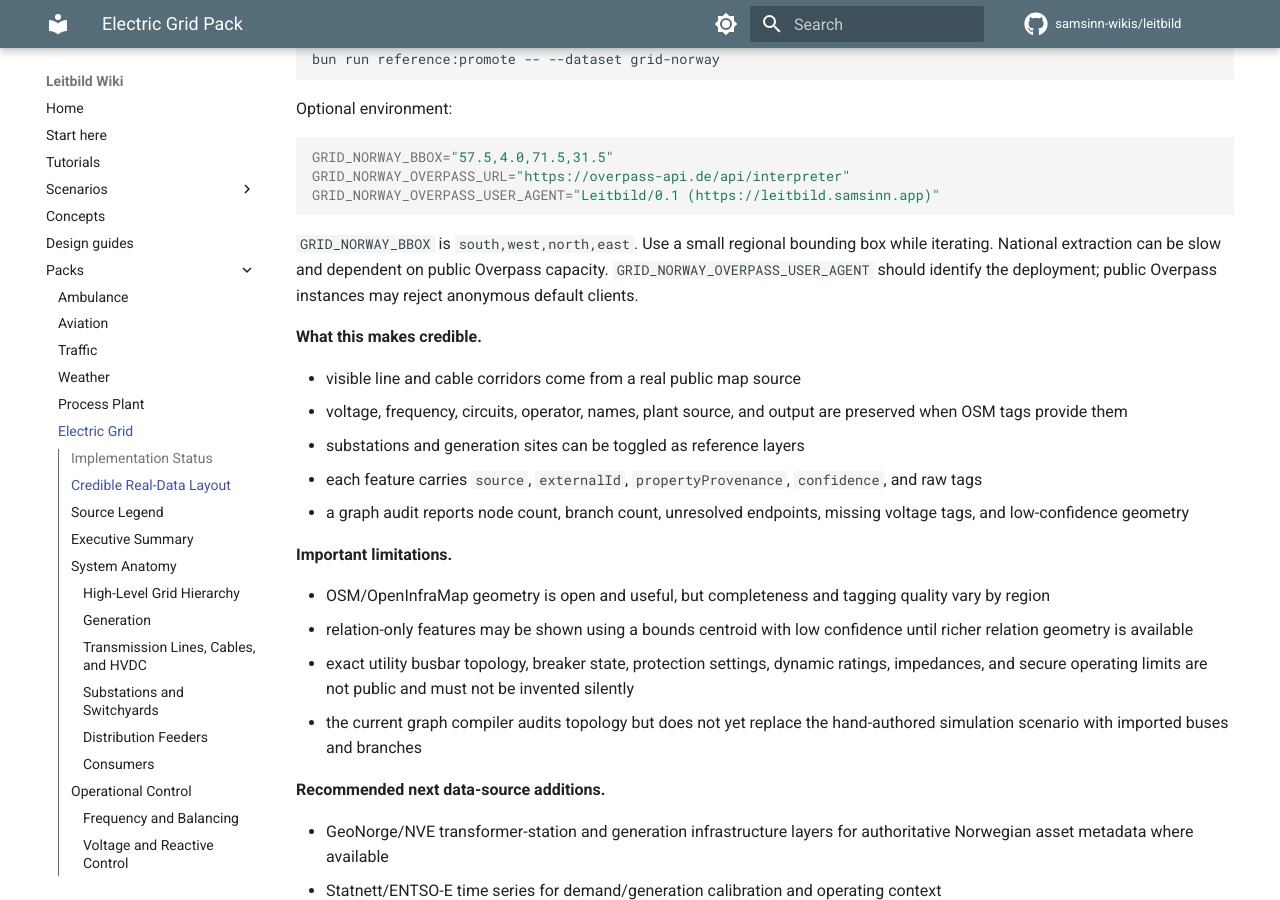
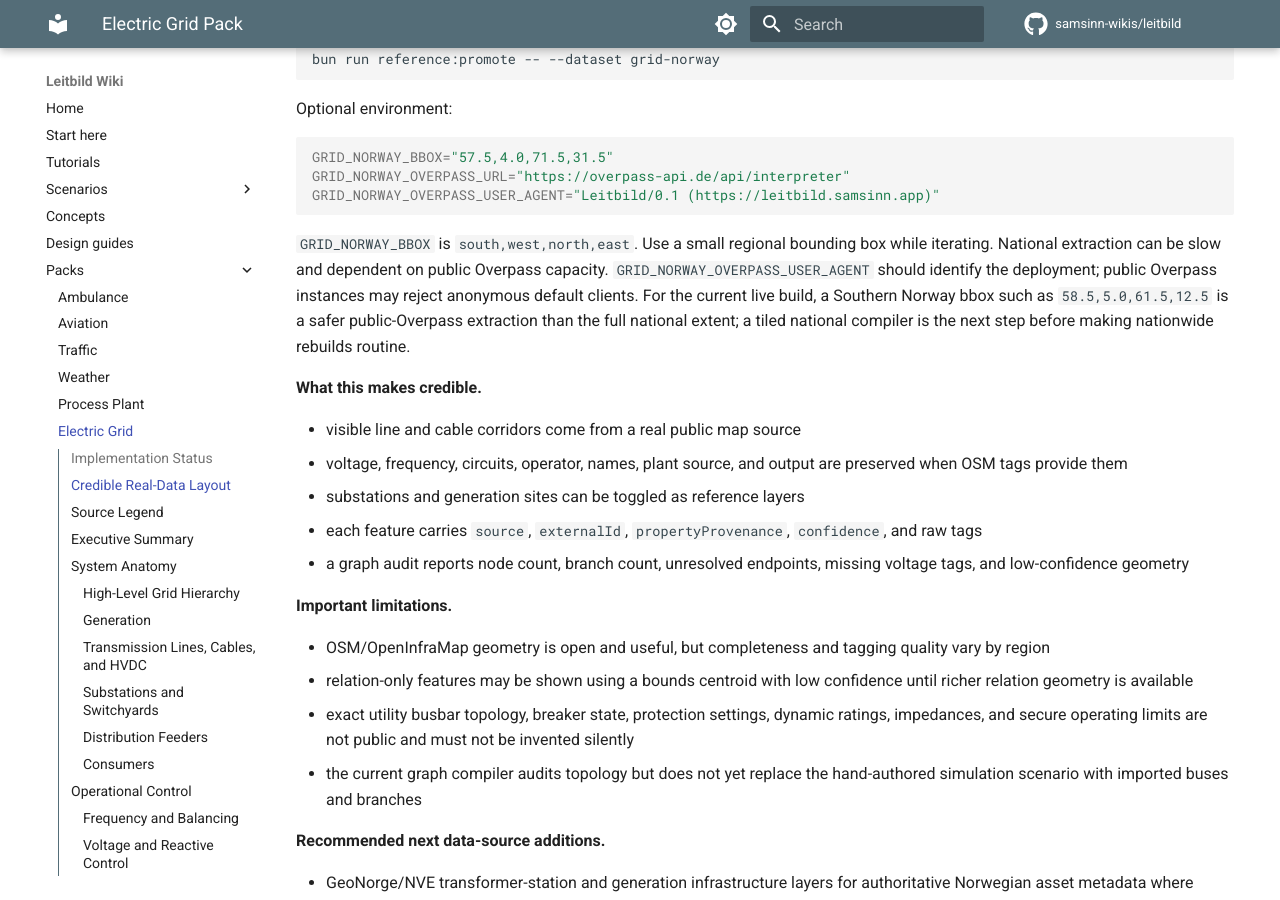
Before and after one commit to samsinn-wikis/leitbild, an MkDocs documentation site: the page built from wiki/packs/electric-grid.md, in a window 1280 px wide and 900 px high, scrolled down 1519 px. Built offline with MkDocs 1.6.1 and Material for MkDocs 9.7.7, drawn with Linux system fonts in a browser that asks for light colours; comment, search, counter and statistics services are not loaded.

Commit message:
Document regional grid reference build

```diff
--- a/wiki/packs/electric-grid.md
+++ b/wiki/packs/electric-grid.md
@@ -91,6 +91,9 @@ GRID_NORWAY_OVERPASS_USER_AGENT="Leitbild/0.1 (https://leitbild.samsinn.app)"
 box while iterating. National extraction can be slow and dependent on public
 Overpass capacity. `GRID_NORWAY_OVERPASS_USER_AGENT` should identify the
 deployment; public Overpass instances may reject anonymous default clients.
+For the current live build, a Southern Norway bbox such as `58.5,5.0,61.5,12.5`
+is a safer public-Overpass extraction than the full national extent; a tiled
+national compiler is the next step before making nationwide rebuilds routine.
 
 **What this makes credible.**
 
```
